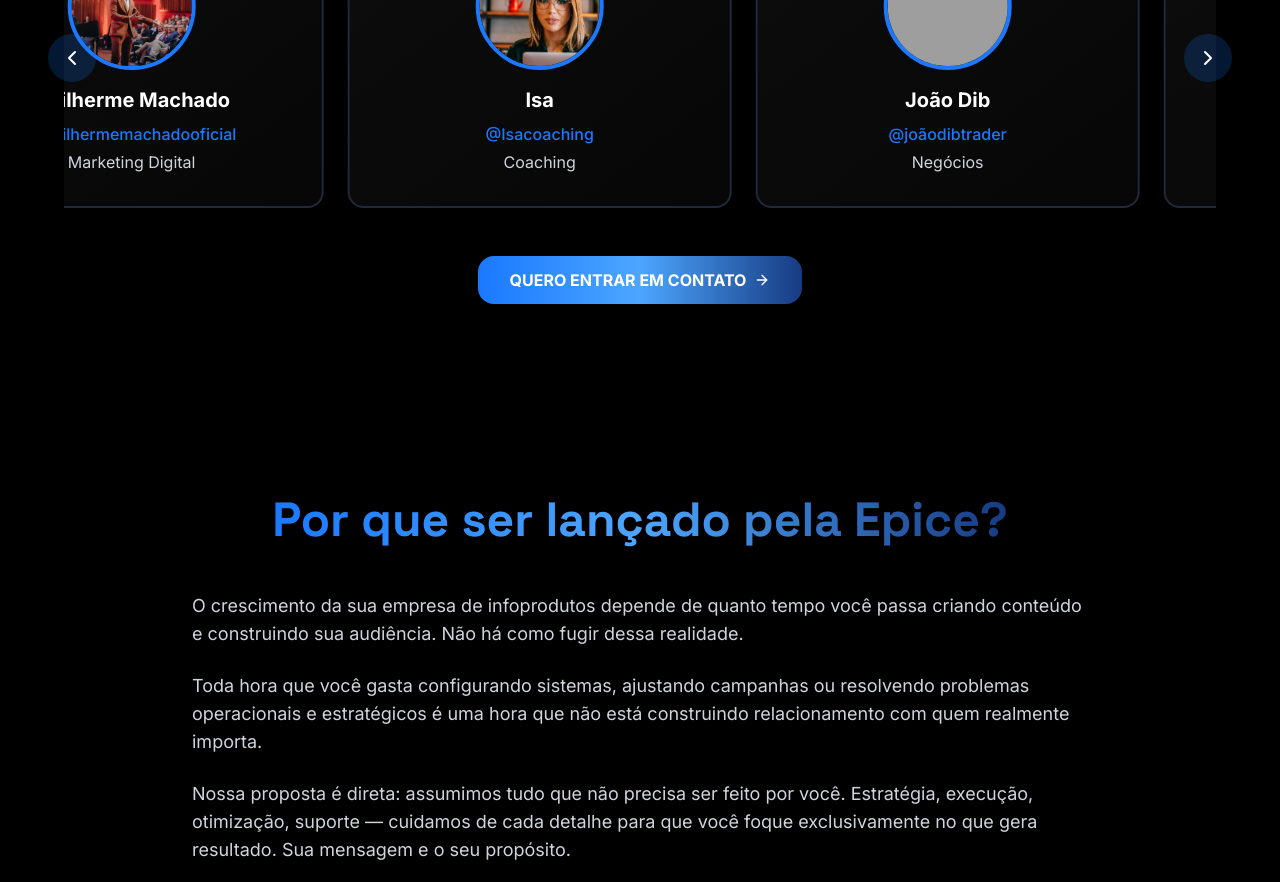
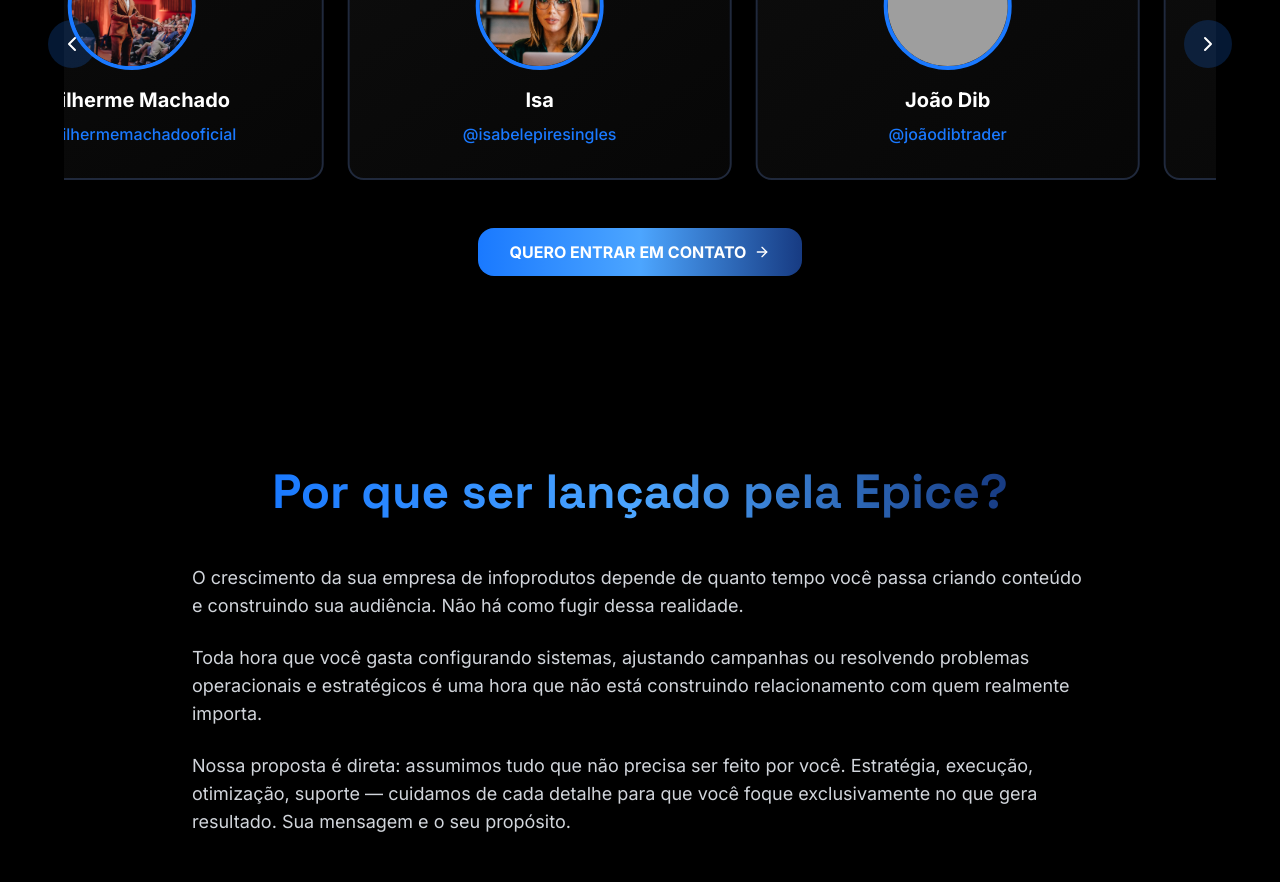
Before and after one commit to EpiceDigital/epicemktdigital, a React (Vite) app: page /lancamentos in a window 1280 px wide. Shown: the part 1480-2362 px from the top of the page. Built offline with nearby package versions, Linux system fonts and the light colour scheme; grey boxes are pictures that could not be loaded; the HTML template or start-up script is replaced by a standard one.

Commit message:
Refactor: Update specialists on Lançamentos page

```diff
--- a/src/pages/Lancamentos.tsx
+++ b/src/pages/Lancamentos.tsx
@@ -13,12 +13,12 @@ import { useCallback, useEffect } from "react";
 import useEmblaCarousel from "embla-carousel-react";
 
 const specialists = [
-  { name: "Cairo Trader", specialty: "Trading", handle: "@cairotrader", image: cairoImg },
-  { name: "Guilherme Machado", specialty: "Marketing Digital", handle: "@guilhermemachadooficial", image: guilhermeImg },
-  { name: "Isa", specialty: "Coaching", handle: "@Isacoaching", image: isaImg },
-  { name: "João Dib", specialty: "Negócios", handle: "@joãodibtrader", image: joaoImg },
-  { name: "Marcelo Gomide", specialty: "Investimentos", handle: "@marcelogomide", image: marceloImg },
-  { name: "Rodrigo Miranda", specialty: "Empreendedorismo", handle: "@orodrigomiranda", image: rodrigoImg },
+  { name: "Cairo Trader", handle: "@cairotrader", image: cairoImg },
+  { name: "Guilherme Machado", handle: "@guilhermemachadooficial", image: guilhermeImg },
+  { name: "Isa", handle: "@isabelepiresingles", image: isaImg },
+  { name: "João Dib", handle: "@joãodibtrader", image: joaoImg },
+  { name: "Marcelo Gomide", handle: "@marcelogomide", image: marceloImg },
+  { name: "Rodrigo Miranda", handle: "@universidadedobitcoinoficial", image: rodrigoImg },
 ];
 
 const Lancamentos = () => {
@@ -139,9 +139,8 @@ const Lancamentos = () => {
                       />
                       <h3 className="text-xl font-bold mb-2 text-white text-center">{specialist.name}</h3>
                       {specialist.handle && (
-                        <p className="text-primary text-center font-medium mb-1">{specialist.handle}</p>
+                        <p className="text-primary text-center font-medium">{specialist.handle}</p>
                       )}
-                      <p className="text-gray-300 text-center">{specialist.specialty}</p>
                     </div>
                   </div>
                 ))}
```
